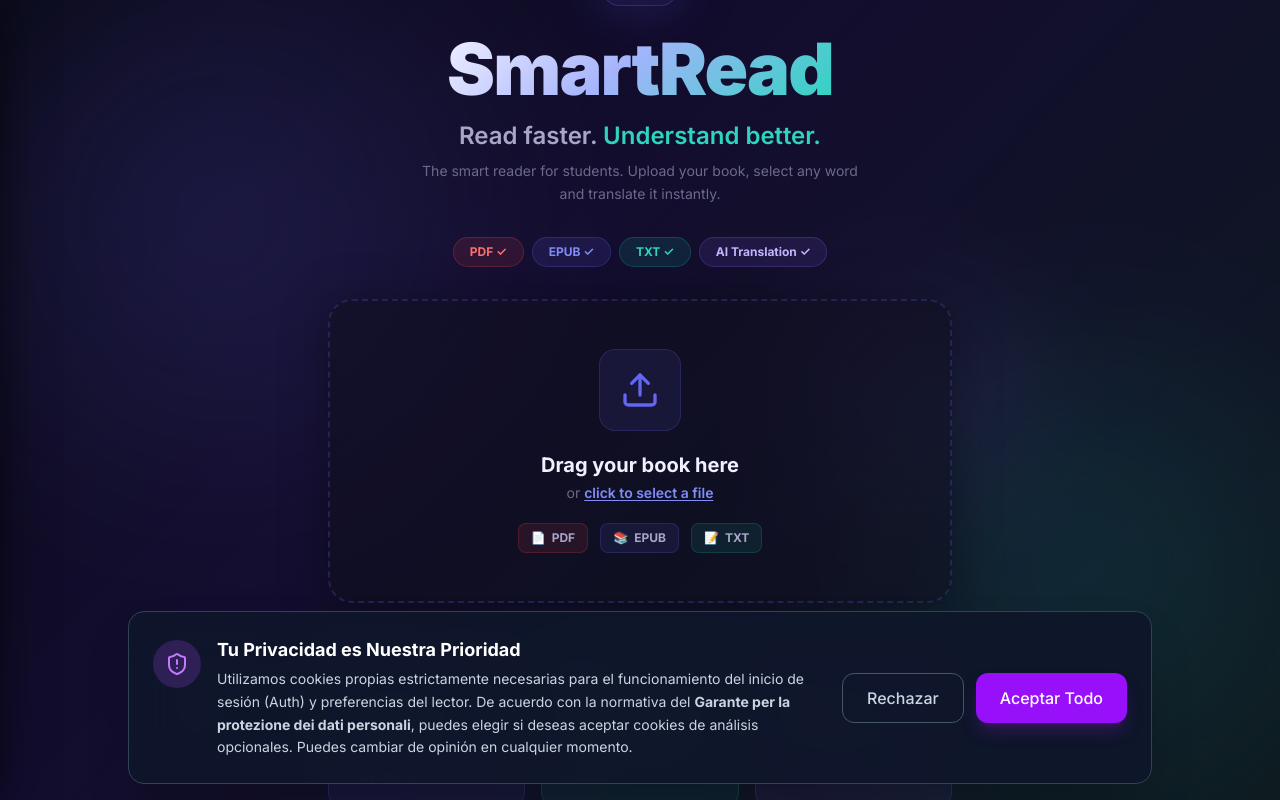
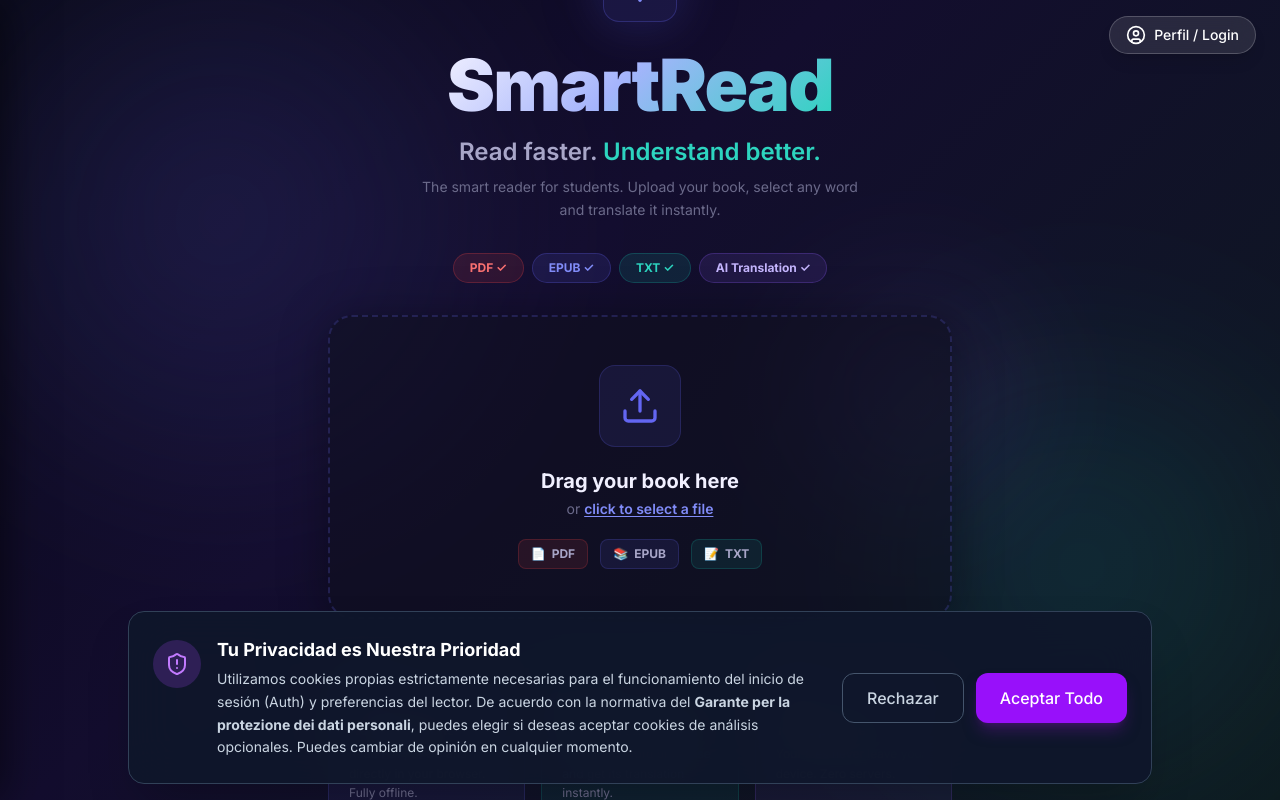
Before and after one commit to GLTC16/smart.read, a Next.js app: page / in a window 1280 px wide. Built offline with nearby package versions, Linux system fonts and the light colour scheme; no server answers.

Commit message:
fix: landing page layout overflow and add auth buttons

```diff
--- a/app/page.tsx
+++ b/app/page.tsx
@@ -7,8 +7,9 @@
 import BottomBar from "@/components/BottomBar";
 import TranslationTooltip from "@/components/TranslationTooltip";
 import translations, { detectBrowserLanguage } from "@/lib/translations";
-import { Upload, BookOpen, Zap, Globe, Shield } from "lucide-react";
+import { Upload, BookOpen, Zap, Globe, Shield, UserCircle } from "lucide-react";
 import { useState, useCallback, useEffect, useMemo } from "react";
+import Link from "next/link";
 
 export default function Home() {
   const { currentFile, setFile, uiLanguage, setUiLanguage, setTargetLanguage } = useStore();
@@ -110,9 +111,20 @@
         {!currentFile ? (
           /* ── LANDING ──────────────────────────────────────────────── */
           <div
-            className="flex-1 flex flex-col items-center justify-center relative overflow-hidden"
+            className="flex-1 flex flex-col items-center justify-center relative overflow-y-auto overflow-x-hidden pt-16 pb-8"
             style={{ background: "var(--gradient-hero)" }}
           >
+            {/* Top Auth Button */}
+            <div className="absolute top-4 right-6 z-50">
+              <Link
+                href="/profile"
+                className="flex items-center gap-2 px-4 py-2 rounded-full bg-white/10 hover:bg-white/20 border border-white/20 text-white text-sm font-medium transition-all backdrop-blur-md shadow-lg"
+              >
+                <UserCircle className="w-5 h-5" />
+                <span>Perfil / Login</span>
+              </Link>
+            </div>
+
             {/* Ambient orbs */}
             <div
               aria-hidden="true"
--- a/components/Sidebar.tsx
+++ b/components/Sidebar.tsx
@@ -1,8 +1,9 @@
 'use client';
 
 import { useStore } from '@/store/useStore';
-import { BookOpen, X, LogOut } from 'lucide-react';
+import { BookOpen, X, LogOut, UserCircle } from 'lucide-react';
 import { useMemo } from 'react';
+import Link from 'next/link';
 import translations from '@/lib/translations';
 
 interface SidebarProps {
@@ -177,6 +178,20 @@
                         <LogOut size={16} />
                         <span>{t.closeBook}</span>
                     </button>
+
+                    <Link
+                        href="/profile"
+                        className="w-full flex items-center gap-3 px-4 py-3 mt-3 rounded-xl text-sm font-semibold transition-all duration-150"
+                        style={{
+                            color: '#a5b4fc',
+                            background: 'rgba(99,102,241,0.08)',
+                            border: '1px solid rgba(99,102,241,0.15)',
+                        }}
+                    >
+                        <UserCircle size={16} />
+                        <span>Mi Perfil / Login</span>
+                    </Link>
+
                     <p
                         className="text-center text-xs mt-3"
                         style={{ color: 'var(--text-disabled)' }}
```
